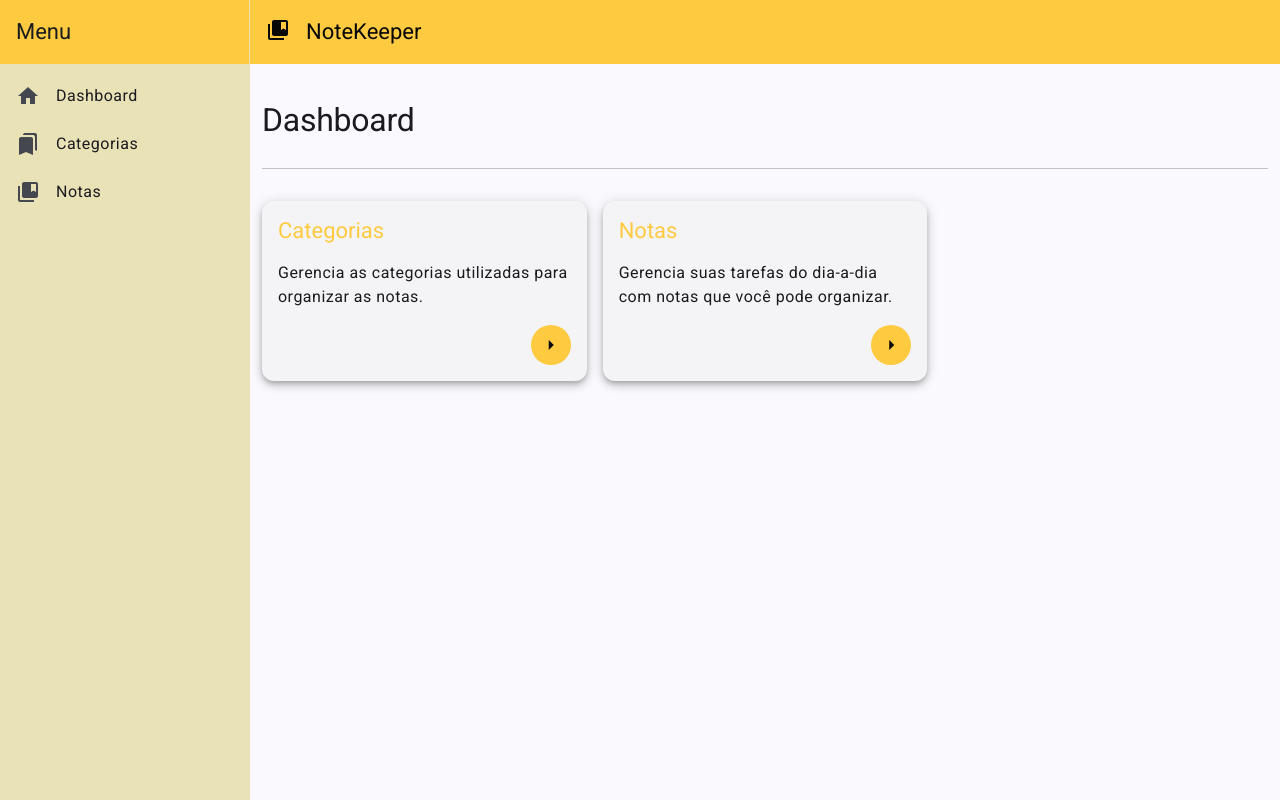
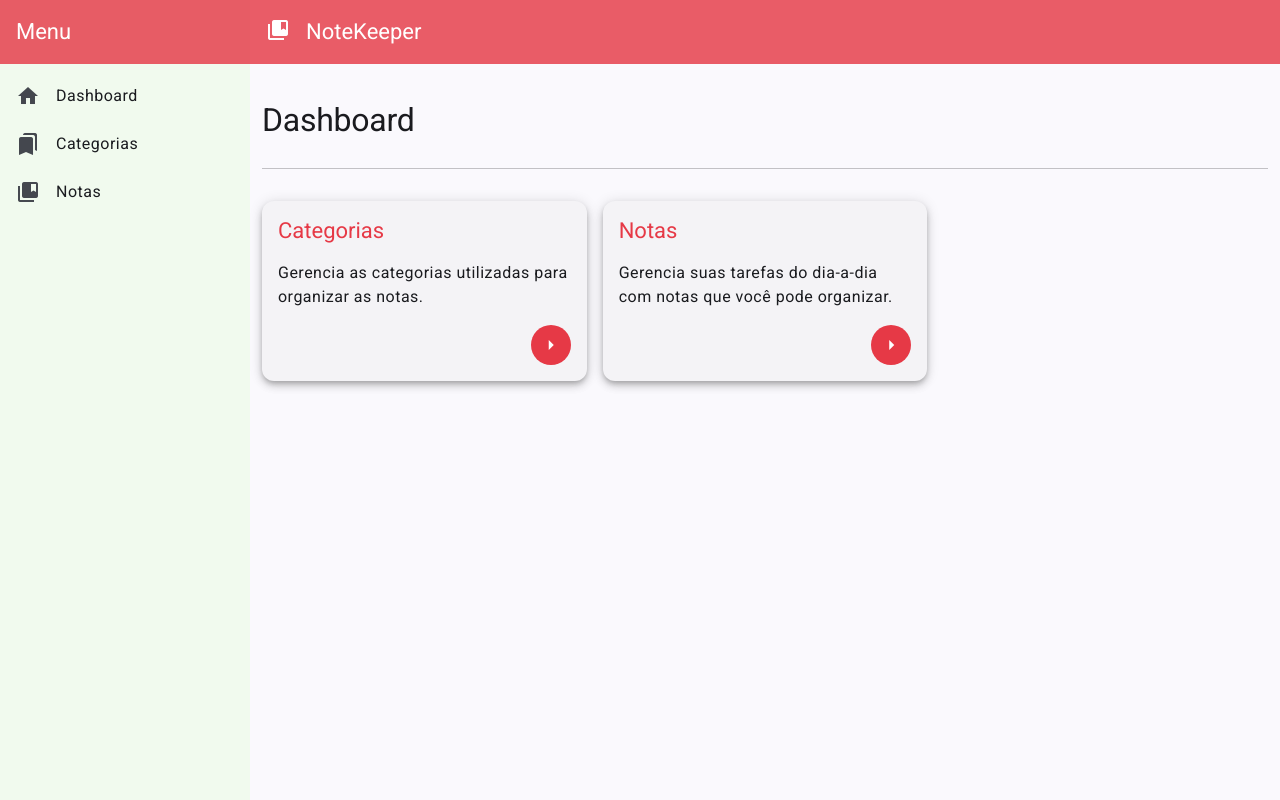
Before and after one commit to Fabis-li/note-keeper-2024, an Angular app: page /dashboard in a window 1280 px wide. Built offline with nearby package versions, Linux system fonts and the light colour scheme.

Commit message:
criado listagem de categorias

```diff
--- a/src/app/app.routes.ts
+++ b/src/app/app.routes.ts
@@ -1,7 +1,10 @@
 import { Routes } from '@angular/router';
 import { DashboardComponent } from './views/dashboard/dashboard.component';
+import { ListagemCategoriasComponent } from './views/categorias/listar/listagem-categorias.component';
 
 export const routes: Routes = [
   {path: '', redirectTo: 'dashboard', pathMatch: 'full'},
   {path: 'dashboard', component: DashboardComponent},
+
+  { path: 'categorias', component: ListagemCategoriasComponent },
 ];
--- a/src/app/core/components/shell/shell.component.scss
+++ b/src/app/core/components/shell/shell.component.scss
@@ -7,13 +7,18 @@
 
   border-radius: 0;
 
-  background-color: #eae2b7;
+  background-color: #f1faee;
+  // background-color: #eae2b7;
+  border: none; //retirando a borda do sidenav
 }
 
 .sidenav .mat-toolbar {
   background: inherit;
 
-  background-color: #fdca40;
+  background-color: #e63947d0;
+  // background-color: #fdca40;
+
+  color: #ffffff;
 }
 
 .mat-toolbar.mat-primary {
@@ -21,7 +26,9 @@
   top: 0;
   z-index: 1;
 
-  background-color: #fdca40;
+  background-color: #e63947d0;
+  // background-color: #fdca40;
 
-  color: #080708;
+  color: #ffffff;
+  // color: #080708;
 }
--- a/src/app/views/categorias/listar/listagem-categorias.component.html
+++ b/src/app/views/categorias/listar/listagem-categorias.component.html
@@ -1 +1,35 @@
-<p>listagem-categorias works!</p>
+<main class="container-fluid my-4">
+  <h1 class="fs-2">Listagem de Categorias</h1>
+  <hr />
+
+  <div class="row g-3 mt-2">
+    <div *ngFor="let item of categorias" class="col-lg-4 col-xxl-3">
+      <mat-card class="mat-mdc-elevation-specific mat-elevation-z5 h-100">
+        <mat-card-header>
+          <mat-card-title class="titulo-card">{{item.titulo}}</mat-card-title>
+        </mat-card-header>
+
+        <mat-card-footer class="d-flex justify-content-end gap-1 p-3 mt-auto">
+          <a
+            mat-icon-button
+            class="botao-editar"
+            matTooltip="Editar {{item.titulo}}"
+            [routerLink]="['/categorias','editar', item.id]"
+          >
+            <mat-icon>edit</mat-icon>
+          </a>
+          <a
+            mat-icon-button
+            class="botao-excluir"
+            matTooltip="Excluir {{item.titulo}}"
+            [routerLink]="['/categorias','excluir', item.id]"
+          >
+            <mat-icon>delete</mat-icon>
+          </a>
+        </mat-card-footer>
+
+      </mat-card>
+
+    </div>
+  </div>
+</main>
--- a/src/app/views/categorias/listar/listagem-categorias.component.scss
+++ b/src/app/views/categorias/listar/listagem-categorias.component.scss
@@ -0,0 +1,8 @@
+.botao-editar {
+  background-color: #d7e3ff;
+  color: #3360bb
+  }
+  .botao-excluir {
+  background-color: #ffcdd5;
+  color: #8b5959;
+  }
--- a/src/app/views/categorias/listar/listagem-categorias.component.ts
+++ b/src/app/views/categorias/listar/listagem-categorias.component.ts
@@ -1,12 +1,36 @@
-import { Component } from '@angular/core';
+import { Component, OnInit } from '@angular/core';
+import { ListagemCategoria } from '../models/categorias.model';
+import { NgForOf } from '@angular/common';
+import { RouterLink } from '@angular/router';
+import { MatCardModule } from '@angular/material/card';
+import { MatButtonModule } from '@angular/material/button';
+import { MatIconModule } from '@angular/material/icon';
+import { MatTooltipModule } from '@angular/material/tooltip';
+import { CategoriaService } from '../services/categoria.service';
 
 @Component({
   selector: 'app-listagem-categorias',
   standalone: true,
-  imports: [],
+  imports: [
+    NgForOf,
+    RouterLink,
+    MatCardModule,
+    MatButtonModule,
+    MatIconModule,
+    MatTooltipModule
+  ],
   templateUrl: './listagem-categorias.component.html',
   styleUrl: './listagem-categorias.component.scss'
 })
-export class ListagemCategoriasComponent {
+export class ListagemCategoriasComponent implements OnInit {
+  categorias: ListagemCategoria[];
 
+  constructor(private categoriaservice: CategoriaService) {
+    this.categorias = [ ];
+  }
+  ngOnInit(): void {
+    this.categoriaservice.selecionarTodos().subscribe(res => {
+      this.categorias = res;
+    });
+  }
 }
--- a/src/app/views/categorias/models/categorias.model.ts
+++ b/src/app/views/categorias/models/categorias.model.ts
@@ -1,4 +1,4 @@
-export interface ListagemCategorias {
-
-
+export interface ListagemCategoria {
+  id: number;
+  titulo: string;
 }
--- a/src/app/views/categorias/services/categoria.service.ts
+++ b/src/app/views/categorias/services/categoria.service.ts
@@ -1,13 +1,18 @@
 import { Injectable } from '@angular/core';
 import { environment } from '../../../../environments/environment.development';
 import { HttpClient } from '@angular/common/http';
+import { ListagemCategoria } from '../models/categorias.model';
 
 @Injectable({
   providedIn: 'root'
 })
 export class CategoriaService {
+
   private readonly url = `${environment.API_URL}/categorias`;
 
   constructor(private http: HttpClient) { }
 
- }
+  selecionarTodos() {
+    return this.http.get<ListagemCategoria[]>(this.url);
+  }
+}
--- a/src/app/views/dashboard/dashboard.component.scss
+++ b/src/app/views/dashboard/dashboard.component.scss
@@ -1,8 +1,11 @@
 .titulo-card {
-  color: #fdca40;
+  color: #e63946;
+  // color: #fdca40;
 }
 
 .botao-icone{
-  background-color: #fdca40;
-  color: #080708;
+  background-color: #e63946;
+  // background-color: #fdca40;
+  color: #ffffff;
+  // color: #080708;
 }
```
Also changed, not shown: public/bloco_notas.png (added).
